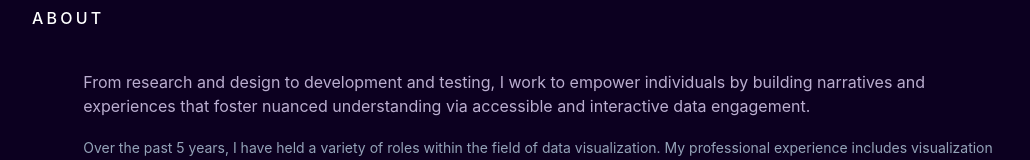
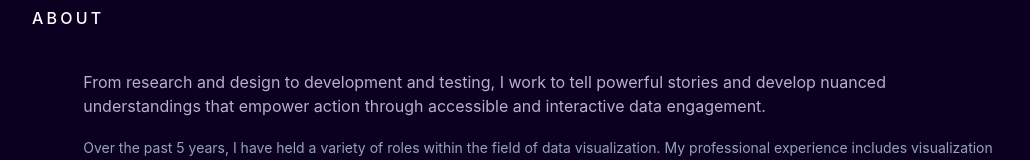
Before and after one commit to hvanova/hvanova.github.io, a Svelte app: page / in a window 1280 px wide. Shown: the part 364-524 px from the top of the page, without its empty margins (96-1126 px from the left). Built offline with nearby package versions, Linux system fonts and the light colour scheme.

Commit message:
chore-> updates

```diff
--- a/content/about.js
+++ b/content/about.js
@@ -1,7 +1,7 @@
 export const name = `Hannah VanWingen-Eckertova`;
 export const title = `Data Visualization Engineer & Frontend Developer`;
 
-export const intro = `From research and design to development and testing, I work to empower individuals by building narratives and experiences that foster nuanced understanding via accessible and interactive data engagement.`
+export const intro = `From research and design to development and testing, I work to tell powerful stories and develop nuanced understandings that empower action through accessible and interactive data engagement.`
 export const aboutP1 = `Over the past 5 years, I have held a variety of roles within the field of data visualization. My professional experience includes visualization design and storytelling, data cleaning and preparation, statistical techniques for data exploration, project management, product development, frontend engineering, and backend engineering.
     My interest in social design drives my work forward in a way that necessitates research, a practice I will always value and prioritize.`
 export const aboutP2 =
```
Also changed, not shown: 1 other file (tests, documents, lock files or other folders).
